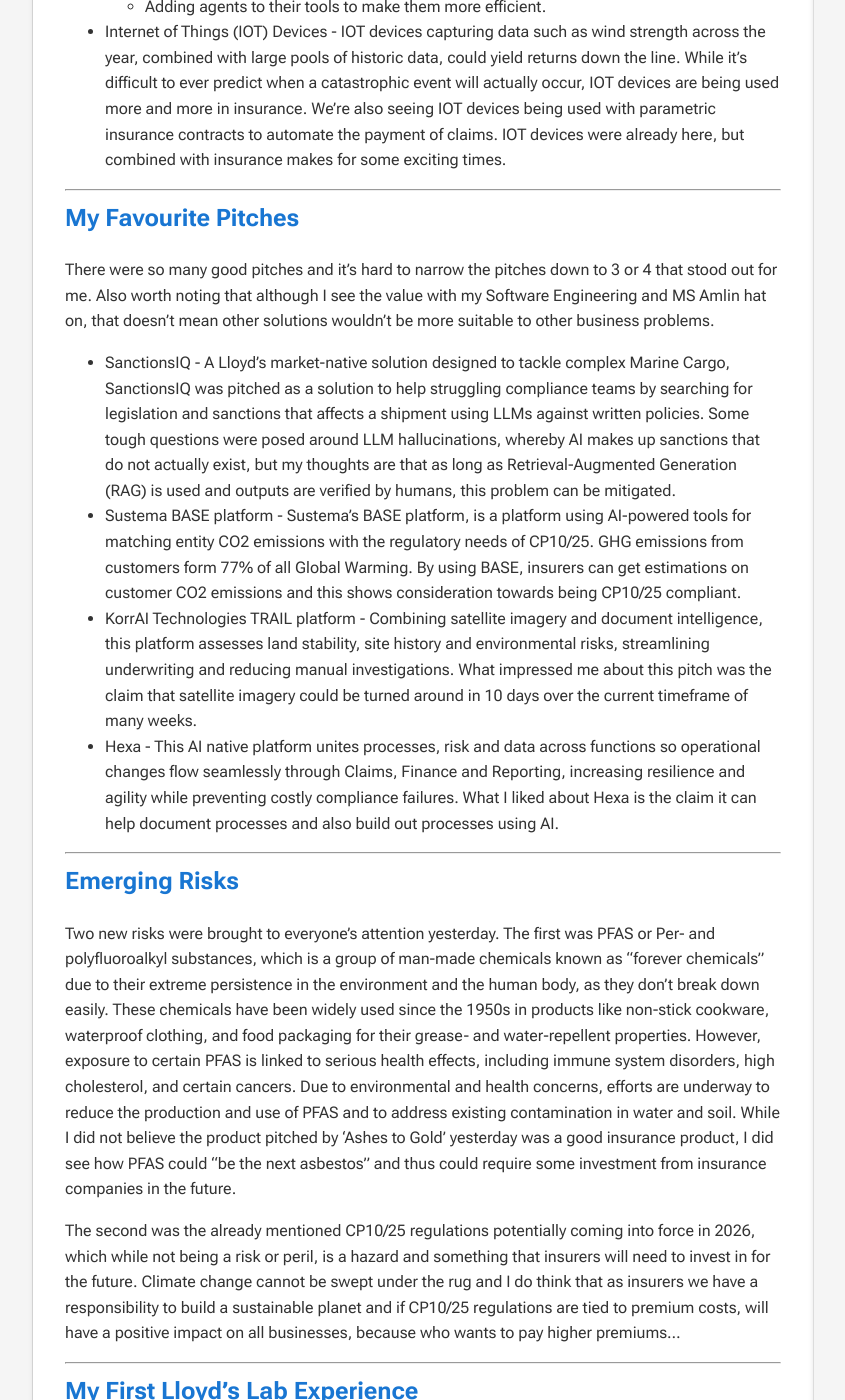
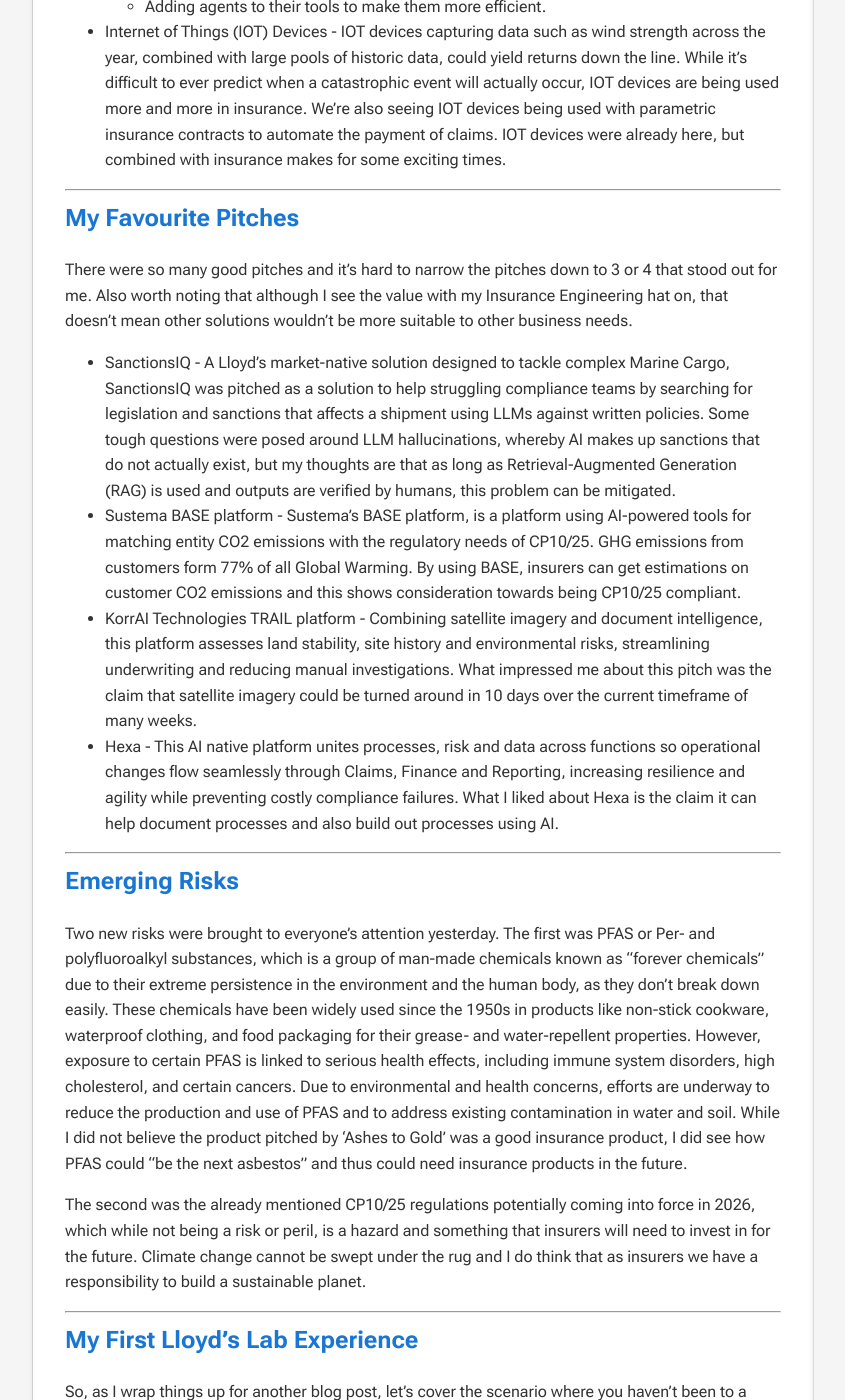
Before and after one commit to dazstaffs/blog, a Jekyll site: the page built from _posts/2025-09-10-LloydsLabAccelerator2025.md, in a window 1280 px wide and 1400 px high, scrolled down 1430 px. Shown: the whole window, without its empty margins (217-1062 px from the left). Built offline with Jekyll 4.4.1, drawn with Linux system fonts in a browser that asks for light colours; some of the changed text lies outside the part shown.

Commit message:
Removed any mention of MS Amlin and redundancies from the article on Lloyds Accelerator

```diff
--- a/_posts/2025-09-10-LloydsLabAccelerator2025.md
+++ b/_posts/2025-09-10-LloydsLabAccelerator2025.md
@@ -39,7 +39,7 @@ Every proposal we saw fitted within one of these three themes, albeit more propo
 
 ## My Favourite Pitches
 
-There were so many good pitches and it's hard to narrow the pitches down to 3 or 4 that stood out for me. Also worth noting that although I see the value with my Software Engineering and MS Amlin hat on, that doesn't mean other solutions wouldn't be more suitable to other business problems.
+There were so many good pitches and it's hard to narrow the pitches down to 3 or 4 that stood out for me. Also worth noting that although I see the value with my Insurance Engineering hat on, that doesn't mean other solutions wouldn't be more suitable to other business needs.
 
 - SanctionsIQ - A Lloyd's market-native solution designed to tackle complex Marine Cargo, SanctionsIQ was pitched as a solution to help struggling compliance teams by searching for legislation and sanctions that affects a shipment using LLMs against written policies. Some tough questions were posed around LLM hallucinations, whereby AI makes up sanctions that do not actually exist, but my thoughts are that as long as Retrieval-Augmented Generation (RAG) is used and outputs are verified by humans, this problem can be mitigated.
 - Sustema BASE platform - Sustema's BASE platform, is a platform using AI-powered tools for matching entity CO2 emissions with the regulatory needs of CP10/25. GHG emissions from customers form 77% of all Global Warming. By using BASE, insurers can get estimations on customer CO2 emissions and this shows consideration towards being CP10/25 compliant.
@@ -50,9 +50,9 @@ There were so many good pitches and it's hard to narrow the pitches down to 3 or
 
 ## Emerging Risks
 
-Two new risks were brought to everyone's attention yesterday. The first was PFAS or Per- and polyfluoroalkyl substances, which is a group of man-made chemicals known as "forever chemicals" due to their extreme persistence in the environment and the human body, as they don't break down easily. These chemicals have been widely used since the 1950s in products like non-stick cookware, waterproof clothing, and food packaging for their grease- and water-repellent properties. However, exposure to certain PFAS is linked to serious health effects, including immune system disorders, high cholesterol, and certain cancers. Due to environmental and health concerns, efforts are underway to reduce the production and use of PFAS and to address existing contamination in water and soil. While I did not believe the product pitched by 'Ashes to Gold' yesterday was a good insurance product, I did see how PFAS could "be the next asbestos" and thus could require some investment from insurance companies in the future.
+Two new risks were brought to everyone's attention yesterday. The first was PFAS or Per- and polyfluoroalkyl substances, which is a group of man-made chemicals known as "forever chemicals" due to their extreme persistence in the environment and the human body, as they don't break down easily. These chemicals have been widely used since the 1950s in products like non-stick cookware, waterproof clothing, and food packaging for their grease- and water-repellent properties. However, exposure to certain PFAS is linked to serious health effects, including immune system disorders, high cholesterol, and certain cancers. Due to environmental and health concerns, efforts are underway to reduce the production and use of PFAS and to address existing contamination in water and soil. While I did not believe the product pitched by 'Ashes to Gold' was a good insurance product, I did see how PFAS could "be the next asbestos" and thus could need insurance products in the future.
 
-The second was the already mentioned CP10/25 regulations potentially coming into force in 2026, which while not being a risk or peril, is a hazard and something that insurers will need to invest in for the future. Climate change cannot be swept under the rug and I do think that as insurers we have a responsibility to build a sustainable planet and if CP10/25 regulations are tied to premium costs, will have a positive impact on all businesses, because who wants to pay higher premiums...
+The second was the already mentioned CP10/25 regulations potentially coming into force in 2026, which while not being a risk or peril, is a hazard and something that insurers will need to invest in for the future. Climate change cannot be swept under the rug and I do think that as insurers we have a responsibility to build a sustainable planet.
 
 ---
 
@@ -76,6 +76,6 @@ So, as I wrap things up for another blog post, let's cover the scenario where yo
 
 ## Final Thoughts
 
-Lloyd's Lab Accelerator has been a fantastic initiative from Lloyds since 2018. Attending has helped me understand a lot about insurance trends towards Artificial Intelligence, Machine Learning, Internet of Things but also new risks such as PFAS and the new potential climate regulations. I now eagerly await news of who is entering the 10 week programme and if I'm not made redundant in 10 week’s time (although it's likely I will be), I hope to be at demo day to see the end products.
+Lloyd's Lab Accelerator has been a fantastic initiative from Lloyds since 2018. Attending has helped me understand a lot about insurance trends towards Artificial Intelligence, Machine Learning, Internet of Things but also new risks such as PFAS and the new potential climate regulations. I now eagerly await news of who is entering the 10 week programme and I hope to be at demo day to see the end products.
 
 Thanks for reading!
```
Also changed, not shown: other parts of _posts/2025-09-10-LloydsLabAccelerator2025.md (+1 -1 lines).
